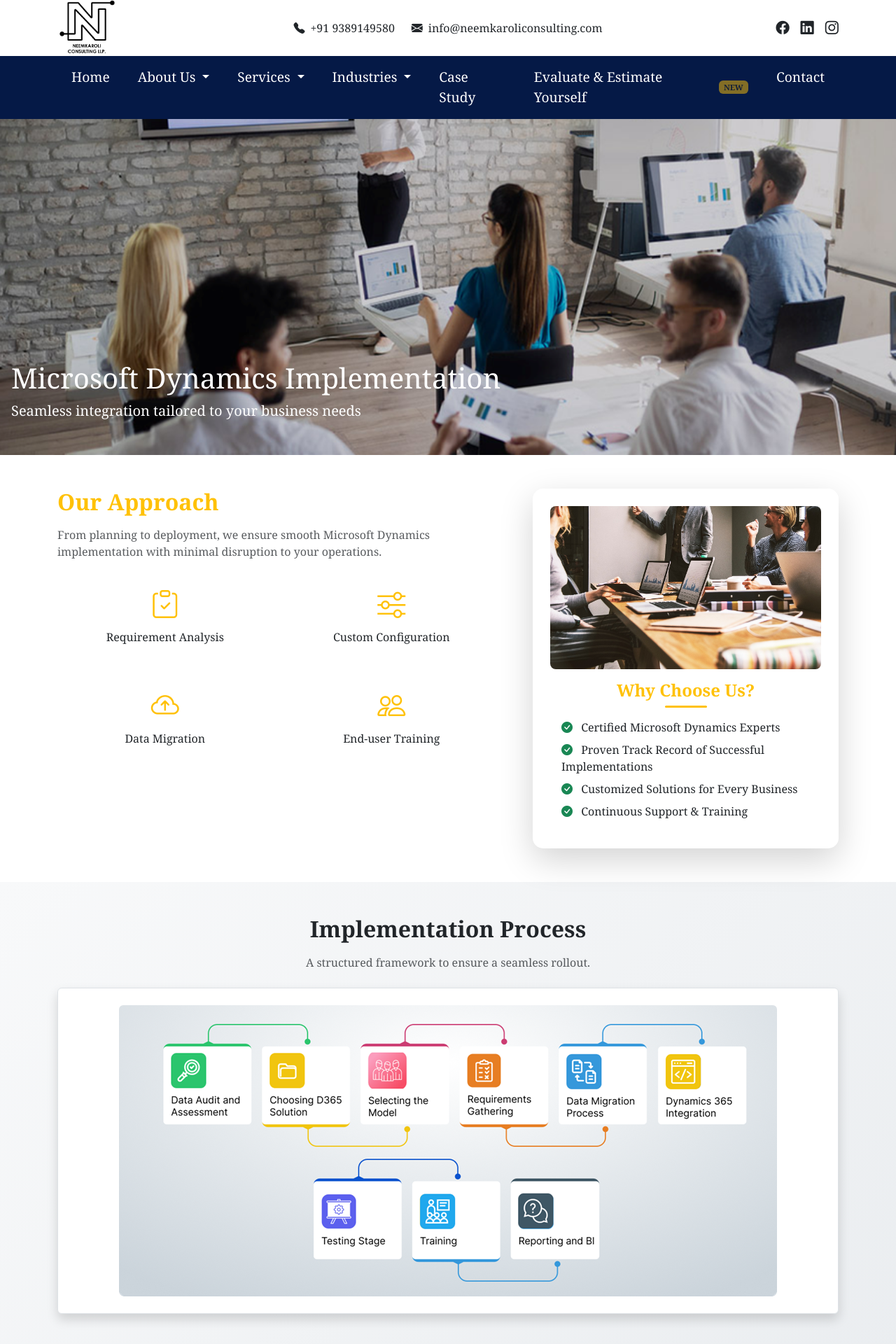
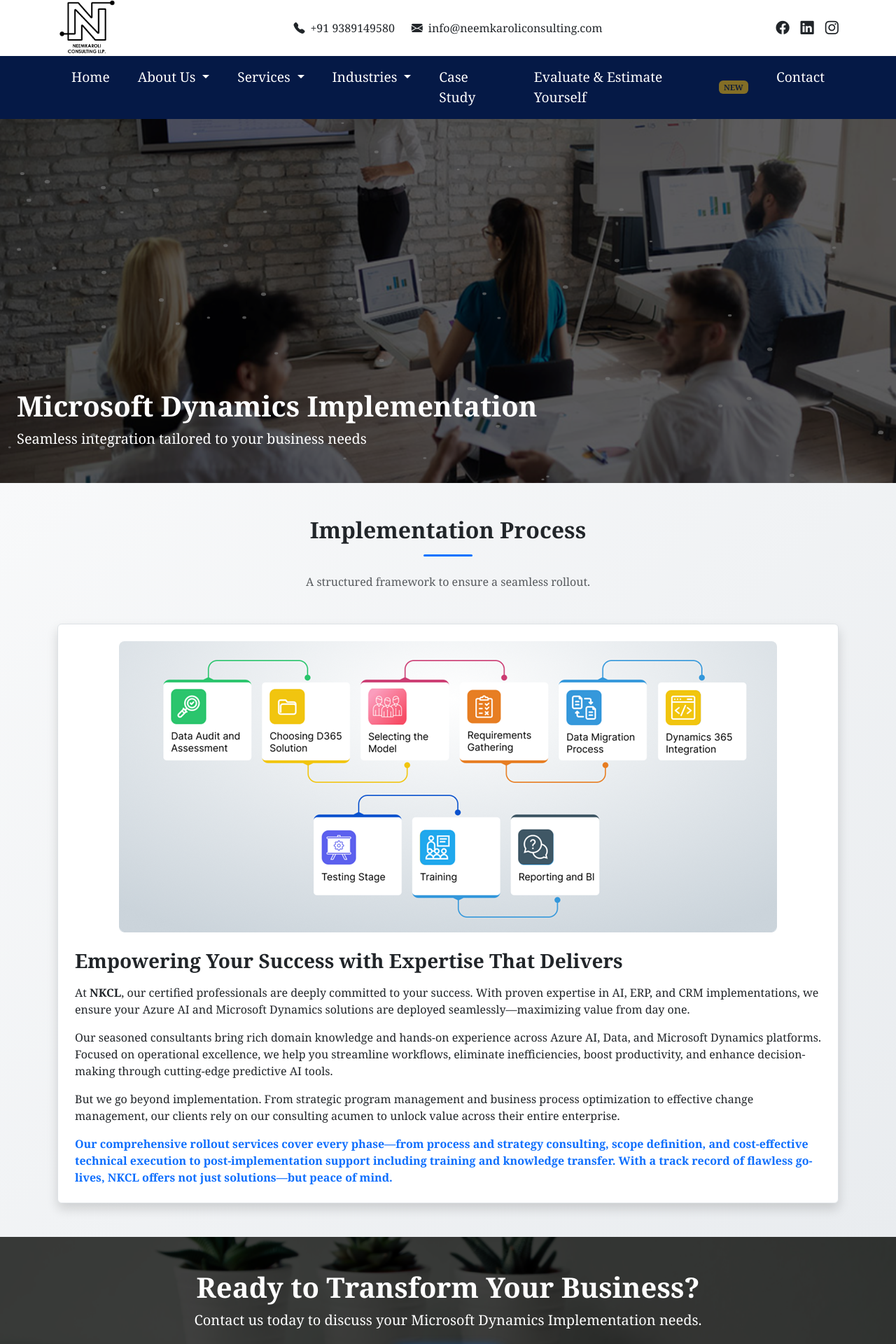
Before and after one commit to neemkaroli12/Neemkaroli-_Consulting, a Django app: page /implementation/ in a window 1280 px wide. Shown: the top 1920 px of the page at 70% size. Run offline with Django 5.2, Linux system fonts and the light colour scheme.

Commit message:
micro_support.html implementation.html consulting.html

```diff
--- a/consulting_app/templates/implementation.html
+++ b/consulting_app/templates/implementation.html
@@ -4,158 +4,96 @@
 {% block title %}Microsoft Dynamics - Implementation{% endblock %}
 
 {% block content %}
+
 <!-- Hero Section -->
-<section class="hero-section d-flex align-items-end justify-content-start text-white ">
+<section class="hero-section d-flex align-items-end justify-content-start text-white">
+  <canvas id="particles"></canvas>
   <div class="hero-overlay"></div>
-  <div class="content" data-aos="fade-up">
-    <h1 class="ms-3 ">Microsoft Dynamics Implementation</h1>
-    <p class="lead mb-5 ms-3">Seamless integration tailored to your business needs</p>
-
+  <div class="content p-4" data-aos="fade-up">
+    <h1 class="fw-bold">Microsoft Dynamics Implementation</h1>
+    <p class="lead mb-4">Seamless integration tailored to your business needs</p>
   </div>
-
 </section>
 
-<!-- Our Approach -->
-<section id="approach" class="py-5 container">
-  <div class="row g-5 align-items-start">
-    <div class="col-md-7" data-aos="fade-right">
-      <h2 class="fw-bold mb-3 text-warning">Our Approach</h2>
-      <p class="text-dark opacity-75">
-        From planning to deployment, we ensure smooth Microsoft Dynamics implementation
-        with minimal disruption to your operations.
-      </p>
-      <div class="row g-3">
-        <div class="col-sm-6">
-          <div class="glass-card p-3 h-100 text-center">
-            <i class="bi bi-clipboard-check fs-1 text-warning"></i>
-            <h6 class="mt-2 text-dark">Requirement Analysis</h6>
-          </div>
-        </div>
-        <div class="col-sm-6">
-          <div class="glass-card p-3 h-100 text-center">
-            <i class="bi bi-sliders fs-1 text-warning"></i>
-            <h6 class="mt-2 text-dark">Custom Configuration</h6>
-          </div>
-        </div>
-        <div class="col-sm-6">
-          <div class="glass-card p-3 h-100 text-center">
-            <i class="bi bi-cloud-arrow-up fs-1 text-warning"></i>
-            <h6 class="mt-2 text-dark">Data Migration</h6>
-          </div>
-        </div>
-        <div class="col-sm-6">
-          <div class="glass-card p-3 h-100 text-center">
-            <i class="bi bi-people fs-1 text-warning"></i>
-            <h6 class="mt-2 text-dark">End-user Training</h6>
-          </div>
-        </div>
+<!-- Process Section -->
+<section class="process-section py-5">
+  <div class="container" data-aos="fade-up">
+    <h2 class="fw-bold mb-3 text-dark text-center">Implementation Process</h2>
+    <div class="underline mx-auto mb-4"></div>
+    <p class="mb-5 text-muted text-center">A structured framework to ensure a seamless rollout.</p>
+
+    <!-- Single Card with Image + Text -->
+    <div class="process-card bg-white rounded shadow p-4" data-aos="zoom-in">
+      <!-- Image -->
+      <div class="text-center mb-4">
+        <img src="{% static 'images/image copy.png' %}"
+             alt="Microsoft Dynamics Implementation Process"
+             class="process-img">
       </div>
-    </div>
 
-    <!-- Why Choose Us -->
-    <div class="col-md-5" data-aos="fade-left">
-      <div class="glass-card p-4 shadow-lg text-center h-100">
-        <img src="{% static 'images/job-5382501_1280.jpg' %}"
-             class="img-fluid rounded-3 mb-3"
-             alt="Implementation">
-
-        <h4 class="text-warning fw-bold">Why Choose Us?</h4>
-        <div class="underline mx-auto mb-3"></div>
-
-        <ul class="list-unstyled text-start px-3">
-          <li class="mb-2 text-dark">
-            <i class="bi bi-check-circle-fill text-success me-2"></i>
-            Certified Microsoft Dynamics Experts
-          </li>
-          <li class="mb-2 text-dark">
-            <i class="bi bi-check-circle-fill text-success me-2"></i>
-            Proven Track Record of Successful Implementations
-          </li>
-          <li class="mb-2 text-dark">
-            <i class="bi bi-check-circle-fill text-success me-2"></i>
-            Customized Solutions for Every Business
-          </li>
-          <li class="text-dark">
-            <i class="bi bi-check-circle-fill text-success me-2"></i>
-            Continuous Support & Training
-          </li>
-        </ul>
+      <!-- Text -->
+      <div class="process-text">
+        <h3 class="fw-bold mb-3 text-dark">Empowering Your Success with Expertise That Delivers</h3>
+        <p>
+          At <strong>NKCL</strong>, our certified professionals are deeply committed to your success.
+          With proven expertise in AI, ERP, and CRM implementations, we ensure your Azure AI and
+          Microsoft Dynamics solutions are deployed seamlessly—maximizing value from day one.
+        </p>
+        <p>
+          Our seasoned consultants bring rich domain knowledge and hands-on experience across Azure AI,
+          Data, and Microsoft Dynamics platforms. Focused on operational excellence, we help you
+          streamline workflows, eliminate inefficiencies, boost productivity, and enhance decision-making
+          through cutting-edge predictive AI tools.
+        </p>
+        <p>
+          But we go beyond implementation. From strategic program management and business process
+          optimization to effective change management, our clients rely on our consulting acumen to
+          unlock value across their entire enterprise.
+        </p>
+        <p class="fw-semibold text-primary mb-0">
+          Our comprehensive rollout services cover every phase—from process and strategy consulting, scope
+          definition, and cost-effective technical execution to post-implementation support including
+          training and knowledge transfer. With a track record of flawless go-lives, NKCL offers not just
+          solutions—but peace of mind.
+        </p>
       </div>
     </div>
   </div>
 </section>
 
-<!-- Implementation Process -->
-<section class="process-section py-5">
-  <div class="container text-center" data-aos="fade-up">
-    <h2 class="fw-bold mb-3 text-dark">Implementation Process</h2>
-    <p class="mb-4 text-muted">A structured framework to ensure a seamless rollout.</p>
-    <div class="process-wrapper p-4 rounded shadow mb-4">
-      <img src="{% static 'images/image copy.png' %}"
-           alt="Microsoft Dynamics Implementation Process"
-           class="img-fluid rounded">
-    </div>
-    <!-- Example Steps -->
-    <div class="row g-4 mt-3">
-      <div class="col-md-4">
-        <div class="card h-100 shadow-sm border-0">
-          <div class="card-body">
-            <i class="bi bi-search fs-1 text-primary"></i>
-            <h6 class="mt-2">Data Audit & Assessment</h6>
-            <p class="small text-muted">Analyzing current systems & data readiness.</p>
-          </div>
-        </div>
-      </div>
-      <div class="col-md-4">
-        <div class="card h-100 shadow-sm border-0">
-          <div class="card-body">
-            <i class="bi bi-box-seam fs-1 text-success"></i>
-            <h6 class="mt-2">Choosing D365 Solution</h6>
-            <p class="small text-muted">Selecting the right Dynamics 365 modules.</p>
-          </div>
-        </div>
-      </div>
-      <div class="col-md-4">
-        <div class="card h-100 shadow-sm border-0">
-          <div class="card-body">
-            <i class="bi bi-diagram-3 fs-1 text-danger"></i>
-            <h6 class="mt-2">Model Selection</h6>
-            <p class="small text-muted">Defining the right implementation model.</p>
-          </div>
-        </div>
-      </div>
-    </div>
-  </div>
-</section>
-
-<!-- CTA -->
+<!-- CTA Section -->
 <section class="cta-section text-center text-white py-5">
   <div class="overlay"></div>
   <div class="container" data-aos="zoom-in">
     <h3 class="fw-bold display-6">Ready to Transform Your Business?</h3>
     <p class="mb-4 lead">Contact us today to discuss your Microsoft Dynamics Implementation needs.</p>
-    <div class="d-flex justify-content-center gap-3">
-      <a href="/contact" class="btn btn-gradient btn-lg">Get in Touch</a>
-      <a href="#approach" class="btn btn-outline-light btn-lg">Learn More</a>
-    </div>
+    <a href="/contact" class="btn btn-gradient btn-lg">Get in Touch</a>
   </div>
 </section>
 
-<!-- AOS & Particles -->
+<!-- AOS -->
 <link href="https://unpkg.com/aos@2.3.1/dist/aos.css" rel="stylesheet">
 <script src="https://unpkg.com/aos@2.3.1/dist/aos.js"></script>
 <script>
   AOS.init({ duration: 1000, once: true });
 
-  // Particles
+  // Particles Animation
   const canvas = document.getElementById("particles");
   const ctx = canvas.getContext("2d");
   function resizeCanvas(){canvas.width=window.innerWidth;canvas.height=window.innerHeight;}
   window.addEventListener("resize",resizeCanvas);resizeCanvas();
+
   let particles=[];
   for(let i=0;i<60;i++){
-    particles.push({x:Math.random()*canvas.width,y:Math.random()*canvas.height,r:2+Math.random()*2,dx:(Math.random()-.5),dy:(Math.random()-.5)});
+    particles.push({
+      x:Math.random()*canvas.width,
+      y:Math.random()*canvas.height,
+      r:2+Math.random()*2,
+      dx:(Math.random()-.5),
+      dy:(Math.random()-.5)
+    });
   }
+
   function draw(){
     ctx.clearRect(0,0,canvas.width,canvas.height);
     particles.forEach(p=>{
@@ -176,57 +114,52 @@
 /* Hero Section */
 .hero-section {
   position: relative;
-  height: 60vh;
+  height: 65vh;
   background: url("{% static 'images/imple.png' %}") center/cover no-repeat;
   overflow: hidden;
 }
-
 .hero-section .content { position: relative; z-index: 2; }
-#particles { position: absolute; top: 0; left: 0; width: 100%; height: 100%; z-index: 1; }
-
-/* Glassmorphism */
-.glass-card {
-  background: rgba(255,255,255,0.1);
-  backdrop-filter: blur(12px);
-  border-radius: 15px;
-  border: 1px solid rgba(255,255,255,0.2);
-  color: #fff;
-  transition: 0.3s ease-in-out;
+.hero-overlay {
+  position:absolute;top:0;left:0;right:0;bottom:0;
+  background: rgba(0,0,0,0.55);
+  z-index:1;
 }
-.glass-card:hover {
-  transform: translateY(-5px);
-  box-shadow: 0 0 25px rgba(0,198,255,0.4);
-}
-
-/* Underline style */
-.underline {
-  width: 60px;
-  height: 3px;
-  background: #ffc107;
-  border-radius: 5px;
-}
+#particles { position:absolute;top:0;left:0;width:100%;height:100%;z-index:0; }
 
 /* Process Section */
 .process-section {
   background: linear-gradient(135deg, #f8f9fa, #e9ecef);
 }
-.process-wrapper {
-  background: #fff;
+.process-card {
   border: 1px solid #dee2e6;
 }
+.process-img {
+  max-width: 100%;
+  height: auto;
+  object-fit: contain;
+  border-radius: 8px;
+}
 
-/* CTA */
+/* Underline */
+.underline {
+  width: 70px;
+  height: 3px;
+  background: #0072ff;
+  border-radius: 5px;
+}
+
+/* CTA Section */
 .cta-section {
   position: relative;
   background: url("{% static 'images/pexels-nietjuhart-796602.jpg' %}") center/cover no-repeat;
 }
 .cta-section .overlay {
-  position: absolute; top: 0; left: 0; width: 100%; height: 100%;
-  background: rgba(0,0,0,0.7);
+  position: absolute;top:0;left:0;width:100%;height:100%;
+  background: rgba(0,0,0,0.75);
 }
 .cta-section .container { position: relative; z-index: 2; }
 
-/* Button */
+/* Gradient Button */
 .btn-gradient {
   background: linear-gradient(45deg,#0072ff,#00c6ff);
   color: #fff; border: none;
--- a/consulting_app/templates/micro_support.html
+++ b/consulting_app/templates/micro_support.html
@@ -18,11 +18,12 @@
 <section class="py-5">
   <div class="container">
     <div class="row align-items-center mb-5">
+      <h2 class="fw-bold mb-3">Configuring SLAs and KPIs in Microsoft Dynamics 365 Service</h2>
       <div class="col-lg-6 mb-4 mb-lg-0" data-aos="fade-right">
         <img src="{% static 'images/support.png' %}" class="img-fluid rounded shadow-lg" alt="Support Team">
       </div>
       <div class="col-lg-6" data-aos="fade-left">
-        <h2 class="fw-bold mb-3">Configuring SLAs and KPIs in Microsoft Dynamics 365 Service</h2>
+
         <p class="text-muted mb-3">Uninterrupted Support, Unmatched Expertise</p>
         <p class="text-muted mb-3">NKCL offers round-the-clock support to clients across the globe, ensuring seamless business continuity and peace of mind. Our certified Microsoft Dynamics experts bring deep product knowledge and hands-on experience to swiftly resolve technical issues—often before they affect operations.
 With a proven track record in maintaining and supporting Microsoft Dynamics environments, we help our clients achieve consistently high application uptime throughout the year. Leveraging a global delivery model and a robust pool of skilled professionals, Tectura delivers optimal value and cost efficiency without compromising on quality.
```
Also changed, not shown: consulting_app/templates/consulting.html (+32 -89 lines).
